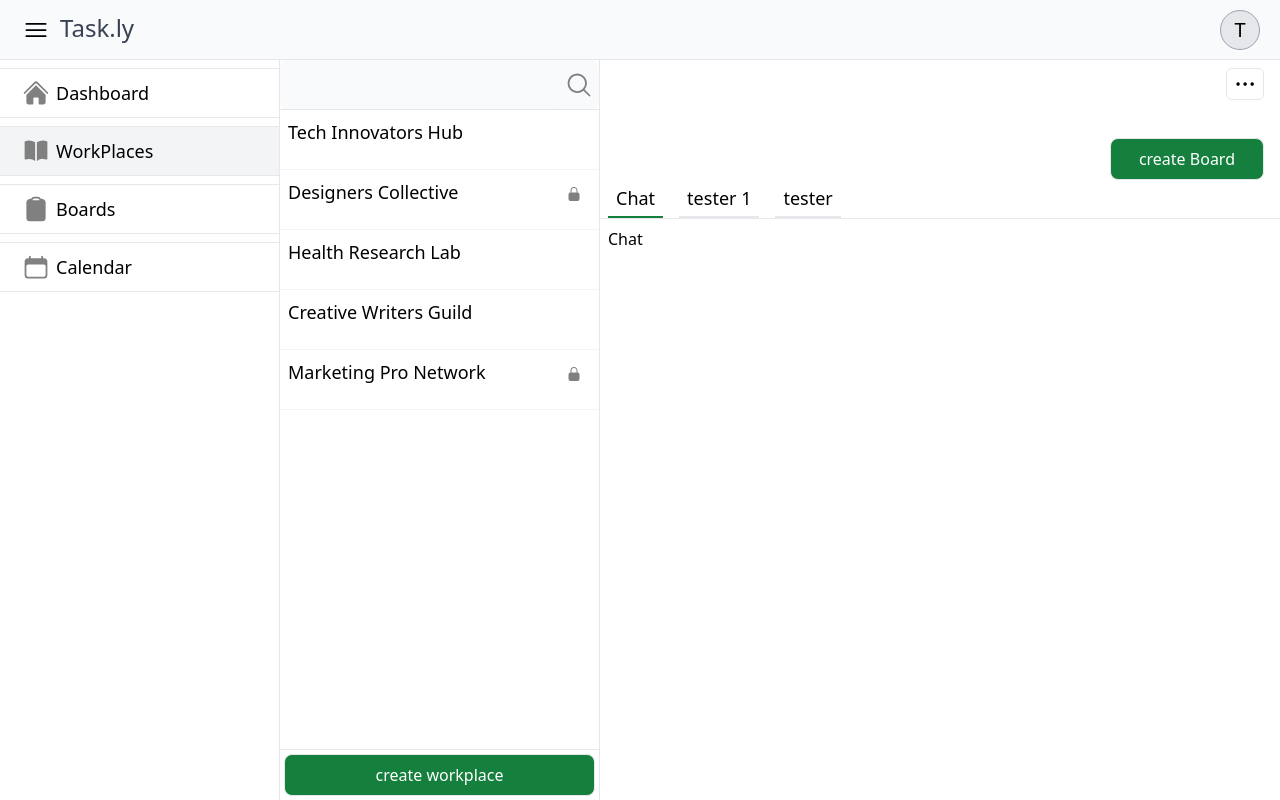
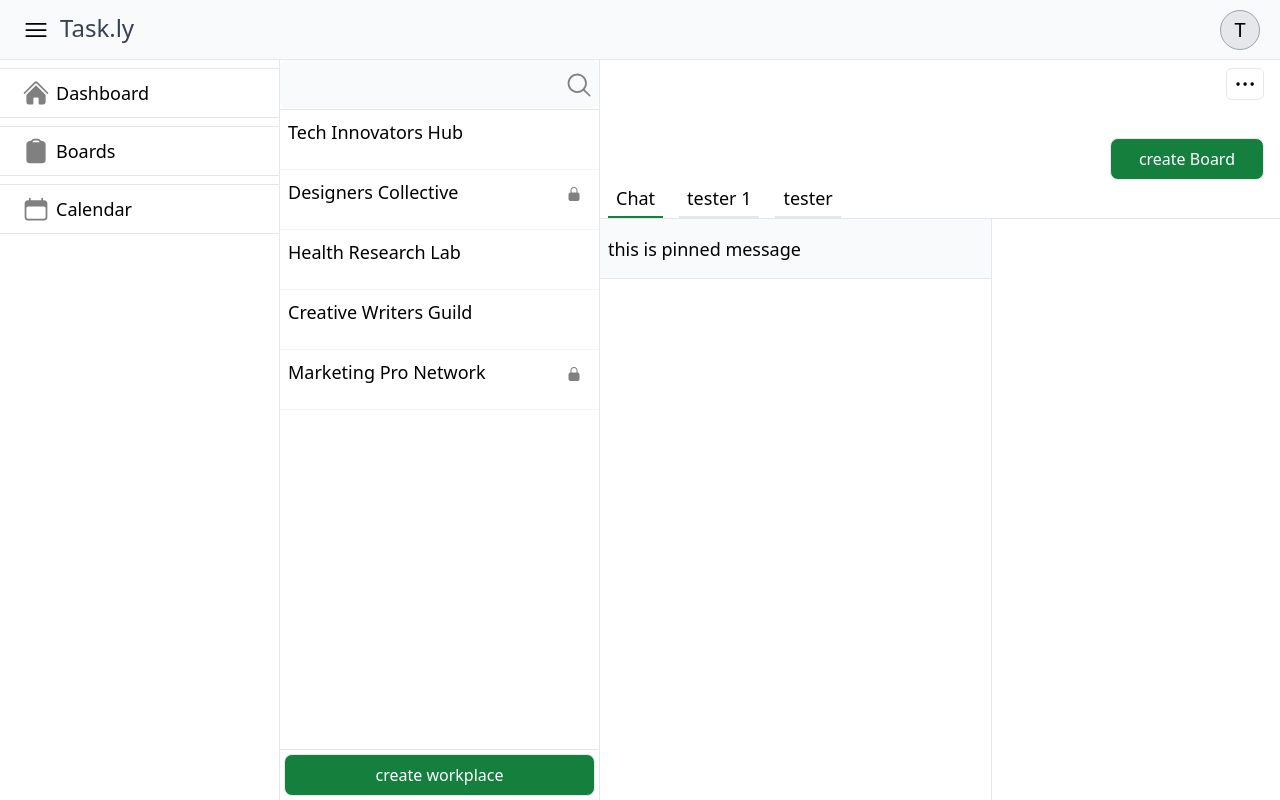
Before and after one commit to weatris/Taskly, a React (Create React App) app in the folder frontend/: page /workplaces/1 in a window 1280 px wide. Built offline with nearby package versions, Linux system fonts and the light colour scheme.

Commit message:
hide workplaces

```diff
--- a/frontend/src/components/Sidebar.tsx
+++ b/frontend/src/components/Sidebar.tsx
@@ -28,11 +28,11 @@ export const Sidebar = () => {
       icon: <HomeIcon color="grey" />,
       path: '/',
     },
-    {
-      title: t('sidebar.WorkPlaces'),
-      icon: <BookOpenIcon color="grey" />,
-      path: '/workplaces',
-    },
+    // {
+    //   title: t('sidebar.WorkPlaces'),
+    //   icon: <BookOpenIcon color="grey" />,
+    //   path: '/workplaces',
+    // },
     {
       title: t('sidebar.Boards'),
       icon: <ClipboardIcon color="grey" />,
--- a/frontend/src/components/Tabs.tsx
+++ b/frontend/src/components/Tabs.tsx
@@ -26,7 +26,7 @@ export const Tabs = ({ tabs }: { tabs: TabType[] }) => {
           </div>
         ))}
       </Stack>
-      <div className="w-full h-full p-2">
+      <div className="w-full h-full">
         {activeTab?.component || <div>Page not found</div>}
       </div>
     </Stack>
--- /dev/null
+++ b/frontend/src/content/WorkPlaces/ChatTab/ChatTab.tsx
@@ -0,0 +1,13 @@
+import Stack from "../../../components/Stack/Stack"
+
+export const ChatTab = ()=>{
+    const pinnedMessage = 'this is pinned message'
+    return <Stack className="w-full h-full" direction="row">
+        <Stack className="w-full h-full border-r">
+            {!!pinnedMessage&&<Stack className="w-full h-full" direction="col">
+                <Stack className="w-full h-[60px] bg-gray-50 text-lg pl-2 border-b" direction="row" alignItems="center">{pinnedMessage}</Stack>
+            </Stack>}
+        </Stack>
+        <Stack className="w-[500px] min-w-[200px]"><></></Stack>
+    </Stack>
+}
--- a/frontend/src/content/WorkPlaces/WorkPlace.tsx
+++ b/frontend/src/content/WorkPlaces/WorkPlace.tsx
@@ -6,6 +6,7 @@ import { Tabs, TabType } from '../../components/Tabs';
 import { Icon } from '../../images/Icon';
 import { EllipsisHorizontalIcon } from '../../images/icons';
 import { workplaces } from '../../mock';
+import { ChatTab } from './ChatTab/ChatTab';
 
 export const WorkPlace = ({ id }: { id: string }) => {
   // todo: make api call to get all WorkPlace data (boards list included)
@@ -16,7 +17,7 @@ export const WorkPlace = ({ id }: { id: string }) => {
     {
       title: t('WorkPlaces.tabs.chat'),
       path: `/workplaces/${id}`,
-      component: <>Chat</>,
+      component: <ChatTab/>,
     },
     {
       title: 'tester 1',
```
